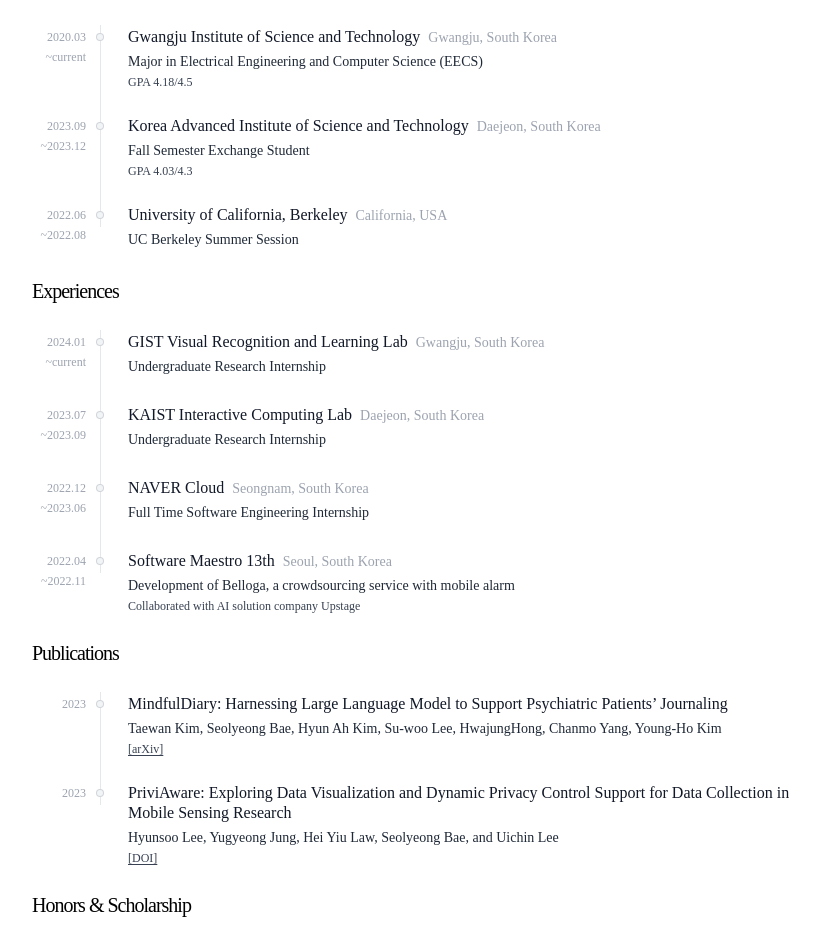
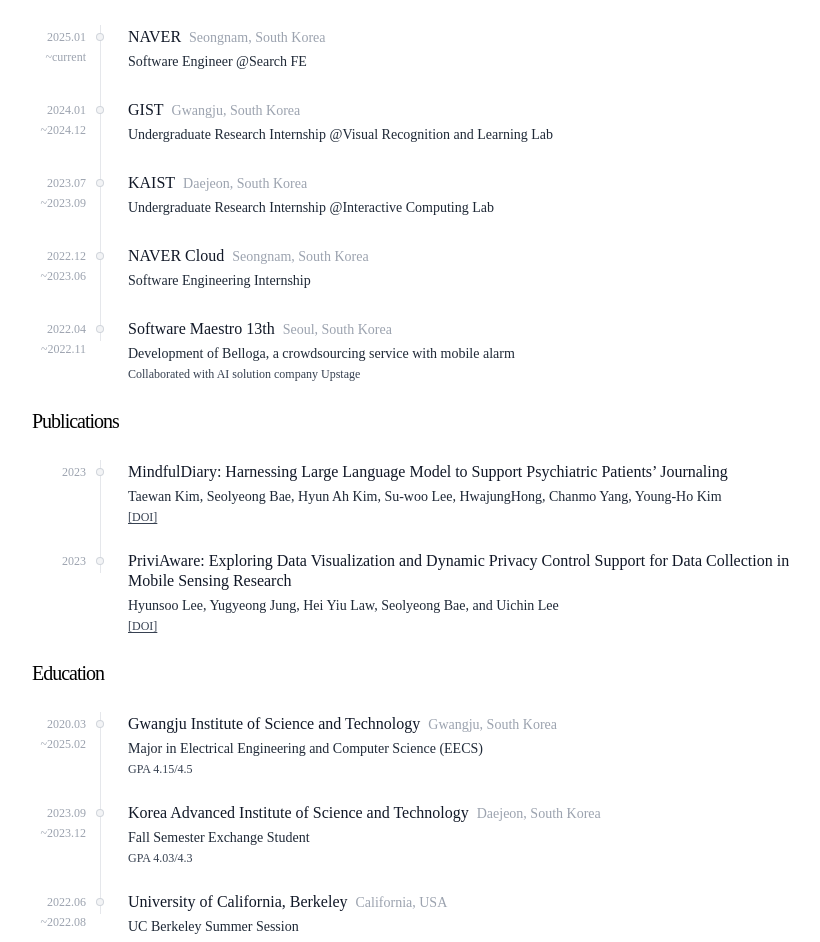
Before and after one commit to SeolyeongBae/seolyeongbae.github.io, a Next.js app: page /cv in a window 1280 px wide. Shown: the part 244-1186 px from the top of the page, without its empty margins (224-1044 px from the left). Built offline with nearby package versions, Linux system fonts and the light colour scheme.

Commit message:
chore: update CV

```diff
--- a/app/cv/contents.ts
+++ b/app/cv/contents.ts
@@ -2,57 +2,37 @@
 
 export const contents = [
   {
-    title: "Education",
-    content: [
-      {
-        startDate: "2020.03",
-        endDate: CURRENT,
-        title: "Gwangju Institute of Science and Technology",
-        location: "Gwangju, South Korea",
-        description:
-          "Major in Electrical Engineering and Computer Science (EECS)",
-        additional: "GPA 4.18/4.5",
-      },
-      {
-        startDate: "2023.09",
-        endDate: "~2023.12",
-        title: "Korea Advanced Institute of Science and Technology",
-        location: "Daejeon, South Korea",
-        description: "Fall Semester Exchange Student",
-        additional: "GPA 4.03/4.3",
-      },
-      {
-        startDate: "2022.06",
-        endDate: "~2022.08",
-        title: "University of California, Berkeley",
-        location: "California, USA",
-        description: "UC Berkeley Summer Session",
-      },
-    ],
-  },
-  {
     title: "Experiences",
     content: [
       {
+        startDate: "2025.01",
+        endDate: CURRENT,
+        title: "NAVER",
+        location: "Seongnam, South Korea",
+        description: "Software Engineer @Search FE",
+      },
+      {
         startDate: "2024.01",
-        endDate: CURRENT,
-        title: "GIST Visual Recognition and Learning Lab",
+        endDate: "~2024.12",
+        title: "GIST",
         location: "Gwangju, South Korea",
-        description: "Undergraduate Research Internship",
+        description:
+          "Undergraduate Research Internship @Visual Recognition and Learning Lab",
       },
       {
         startDate: "2023.07",
         endDate: "~2023.09",
-        title: "KAIST Interactive Computing Lab",
+        title: "KAIST",
         location: "Daejeon, South Korea",
-        description: "Undergraduate Research Internship",
+        description:
+          "Undergraduate Research Internship @Interactive Computing Lab",
       },
       {
         startDate: "2022.12",
         endDate: "~2023.06",
         title: "NAVER Cloud",
         location: "Seongnam, South Korea",
-        description: "Full Time Software Engineering Internship",
+        description: "Software Engineering Internship",
       },
       {
         startDate: "2022.04",
@@ -75,8 +55,8 @@
           "MindfulDiary: Harnessing Large Language Model to Support Psychiatric Patients’ Journaling",
         description:
           "Taewan Kim, Seolyeong Bae, Hyun Ah Kim, Su-woo Lee, HwajungHong, Chanmo Yang, Young-Ho Kim",
-        additional: "[arXiv]",
-        url: "https://arxiv.org/abs/2310.05231",
+        additional: "[DOI]",
+        url: "https://dl.acm.org/doi/10.1145/3613904.3642937",
       },
       {
         startDate: "2023",
@@ -90,22 +70,31 @@
     ],
   },
   {
-    title: "Honors & Scholarship",
+    title: "Education",
     content: [
       {
-        startDate: "2023.11",
-        title: "Inseong Hong Bok-soon Scholarship",
-        description: "Gwangju Institute of Science and Technology",
+        startDate: "2020.03",
+        endDate: "~2025.02",
+        title: "Gwangju Institute of Science and Technology",
+        location: "Gwangju, South Korea",
+        description:
+          "Major in Electrical Engineering and Computer Science (EECS)",
+        additional: "GPA 4.15/4.5",
       },
       {
-        startDate: "2022.03",
-        title: "National Natural Science and Engineering Scholarship",
-        description: "Korea Student Aid Foundation",
+        startDate: "2023.09",
+        endDate: "~2023.12",
+        title: "Korea Advanced Institute of Science and Technology",
+        location: "Daejeon, South Korea",
+        description: "Fall Semester Exchange Student",
+        additional: "GPA 4.03/4.3",
       },
       {
-        startDate: "2021.07",
-        title: "Special Prize, 2nd Oasis Hackathon",
-        description: "Gwangju Information & Content Agency",
+        startDate: "2022.06",
+        endDate: "~2022.08",
+        title: "University of California, Berkeley",
+        location: "California, USA",
+        description: "UC Berkeley Summer Session",
       },
     ],
   },
--- a/app/page.tsx
+++ b/app/page.tsx
@@ -7,17 +7,19 @@
 
       <div className="prose prose-neutral dark:prose-invert">
         <p>
-          I am a junior software engineer specializing in web front-end
-          development. My interests are data visualization and user experience
-          design. I am majoring in Electrical Engineering and Computer Science
-          at GIST.
+          I am a junior software engineer specializing in front-end web
+          development, currently working at{" "}
+          <a className="underline" href="https://www.navercorp.com/">
+            NAVER
+          </a>
+          .
         </p>
       </div>
 
       <div className="flex flex-row mt-2">
         <EnvelopeIcon width={24} height={24} />
         <div className="ms-2 opacity-60 hover:opacity-100 transition-all">
-          seolyeongbae[at]gm.gist.ac.kr
+          peixueying[at]gmail[dot]com
         </div>
       </div>
     </section>
```
